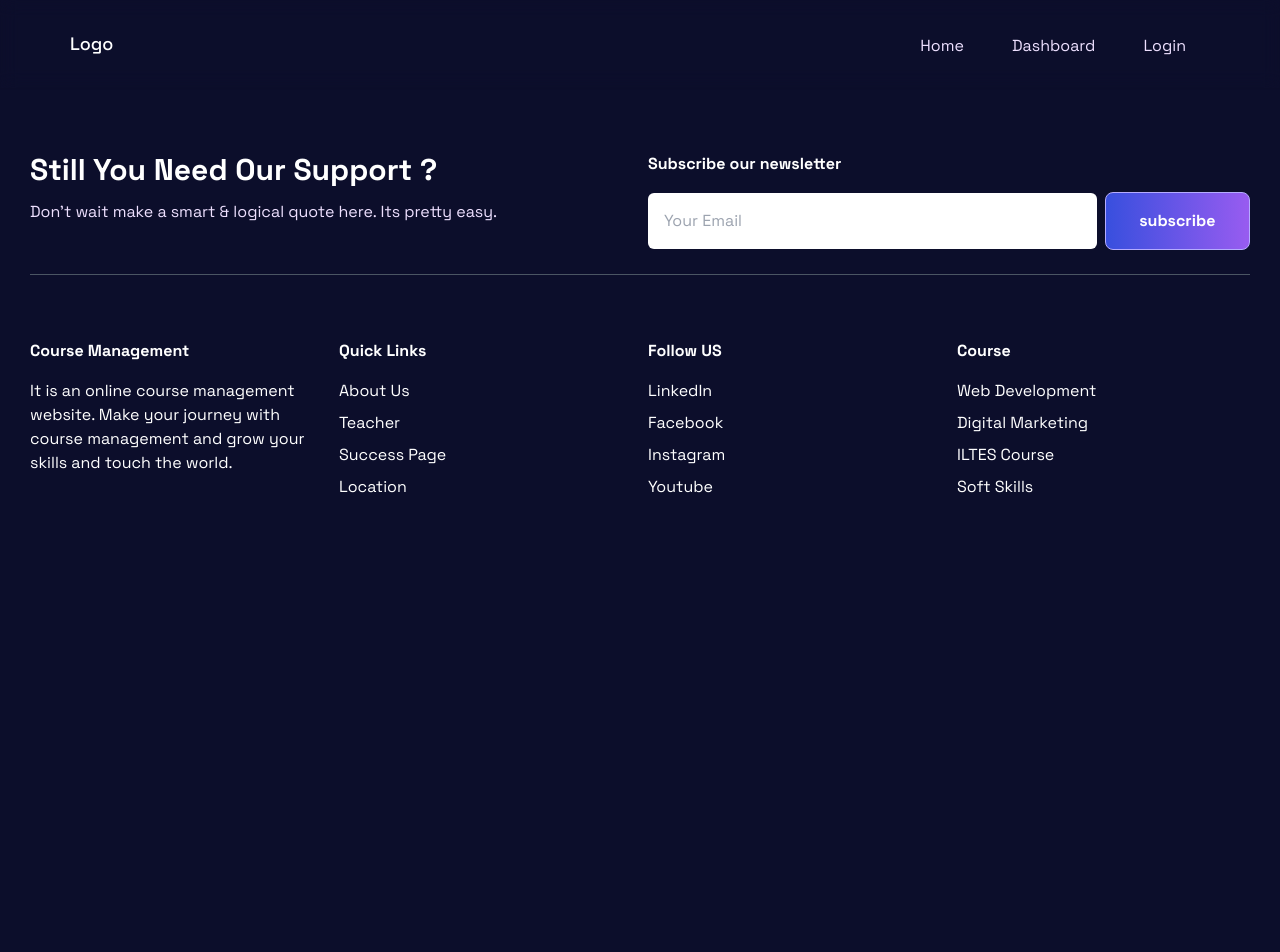
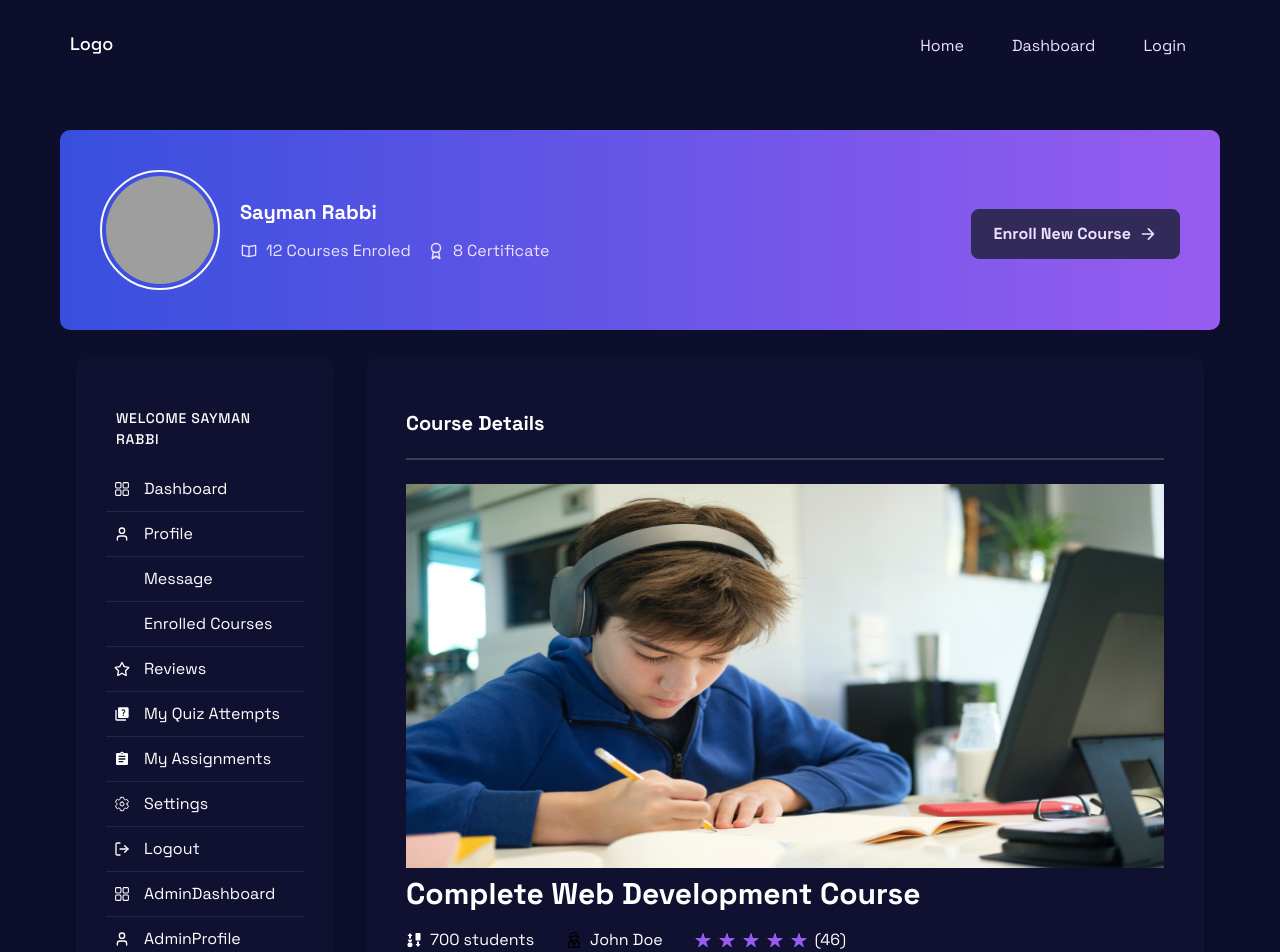
Before and after one commit to SaymanRabbi/course_managment_frontend, a React (Vite) app: page /dashboard/course-details/1 in a window 1280 px wide. Shown: the top 952 px of the page. Before the commit the page ends 800 px from the top, so only its background shows below. Built offline with nearby package versions, Linux system fonts and the light colour scheme; grey boxes are pictures that could not be loaded; some icons are missing.

Commit message:
course details

```diff
--- a/src/App.tsx
+++ b/src/App.tsx
@@ -24,6 +24,7 @@ import PopularInstructor from "./Components/Dashboard/AdminDashboard/PopularInst
 import NoticeBoard from "./Components/Dashboard/AdminDashboard/NoticeBoard";
 import Notifications from "./Components/Dashboard/AdminDashboard/Notifications";
 import ManageRole from "./Components/Dashboard/AdminDashboard/ManageRole";
+import CourseDetails from "./Components/Dashboard/AdminDashboard/CourseDetails";
 
 
 function App() {
@@ -62,6 +63,7 @@ function App() {
           <Route path="/dashboard/notice-board" element={<NoticeBoard />} />
           <Route path="/dashboard/notifications" element={<Notifications />} />
           <Route path="/dashboard/manageRole" element={<ManageRole />} />
+          <Route path="/dashboard/course-details/:id" element={<CourseDetails />} />
         </Route>
       </Routes>
     </>
--- /dev/null
+++ b/src/Components/Dashboard/AdminDashboard/CourseDetails.tsx
@@ -0,0 +1,48 @@
+import DashboardCard from "../DashboardCard";
+import detailsimg from "../../../../public/images/notice/notice.png";
+import DynamicHedding from "../../DynamicHedding/DynamicHedding";
+import { GiBuyCard } from "react-icons/gi";
+import { GrUserManager } from "react-icons/gr";
+import { IoStar } from "react-icons/io5";
+
+const CourseDetails = () => {
+  return (
+    <DashboardCard title="Course Details">
+      <div>
+        <img className="w-full h-96" src={detailsimg} alt="" />
+        <div>
+          <DynamicHedding>
+            <h2 className="mt-2 font-bold text-3xl text-textPrimary">
+              Complete Web Development Course
+            </h2>
+          </DynamicHedding>
+          <div className="text-textPrimary flex items-center gap-8">
+            <div className="flex items-center gap-2">
+              <GiBuyCard className="" />
+              <p>700 students</p>
+            </div>
+            <div className="flex items-center gap-2">
+              <GrUserManager />
+              <p>John Doe</p>
+            </div>
+            <div className="flex items-center gap-2">
+              <div className="flex items-center gap-2 text-rgbTo">
+                <IoStar />
+                <IoStar />
+                <IoStar />
+                <IoStar />
+                <IoStar />
+              </div>
+              <div>(46)</div>
+            </div>
+          </div>
+        </div>
+        <div className="text-textPrimary mt-4">
+            <p>Lorem ipsum dolor sit amet consectetur adipisicing elit. Quos corrupti ipsa eum ratione laudantium corporis atque eligendi dignissimos error. Eligendi, optio placeat. Quos dicta dolore ea ratione? Sunt, ex dolorum.</p>
+        </div>
+      </div>
+    </DashboardCard>
+  );
+};
+
+export default CourseDetails;
--- a/src/Components/Dashboard/AdminDashboard/Courses.tsx
+++ b/src/Components/Dashboard/AdminDashboard/Courses.tsx
@@ -1,8 +1,13 @@
 import DashboardCard from "../DashboardCard";
 import { FiUser } from "react-icons/fi";
+import { useNavigate } from "react-router-dom";
 import { quizAdmin } from "../../../dummyData/DummyData";
 
 const Courses = () => {
+  const navigate = useNavigate();
+  const handleDetailsClick = (courseId: number) => {
+    navigate(`/dashboard/course-details/${courseId}`);
+  };
   return (
     <DashboardCard title="Recent Courses">
       <div>
@@ -30,7 +35,10 @@ const Courses = () => {
                   </div>
                 </div>
                 <div className="">
-                  <button className="flex items-center gap-2 bg-pink-700 px-8 py-2 rounded-md w-full mt-4 md:mt-8">
+                  <button
+                    className="flex items-center gap-2 bg-pink-700 px-8 py-2 rounded-md w-full mt-4 md:mt-8"
+                    onClick={() => handleDetailsClick(item.id)}
+                  >
                     <span className="mx-auto">Details</span>
                   </button>
                 </div>
```
